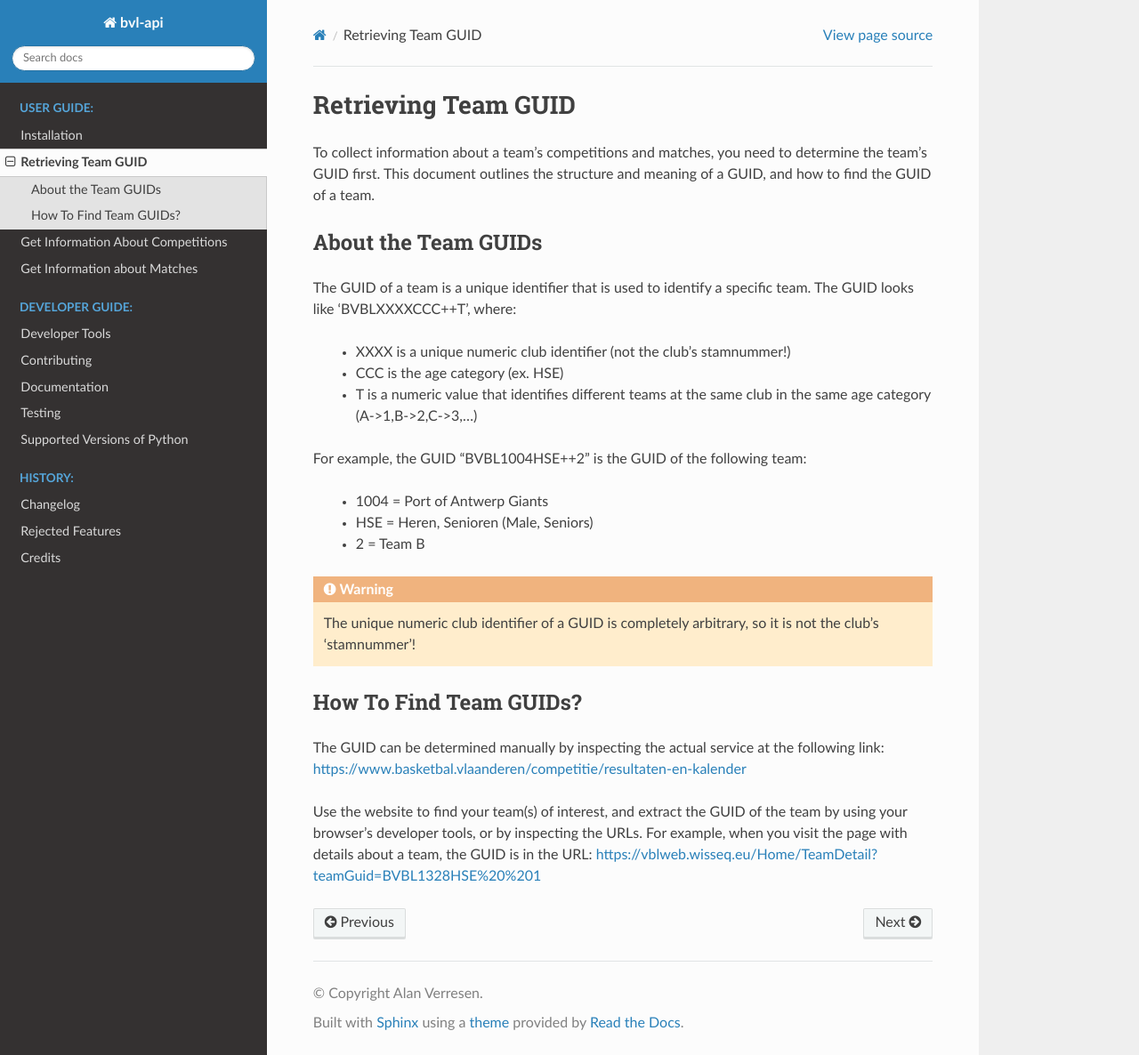
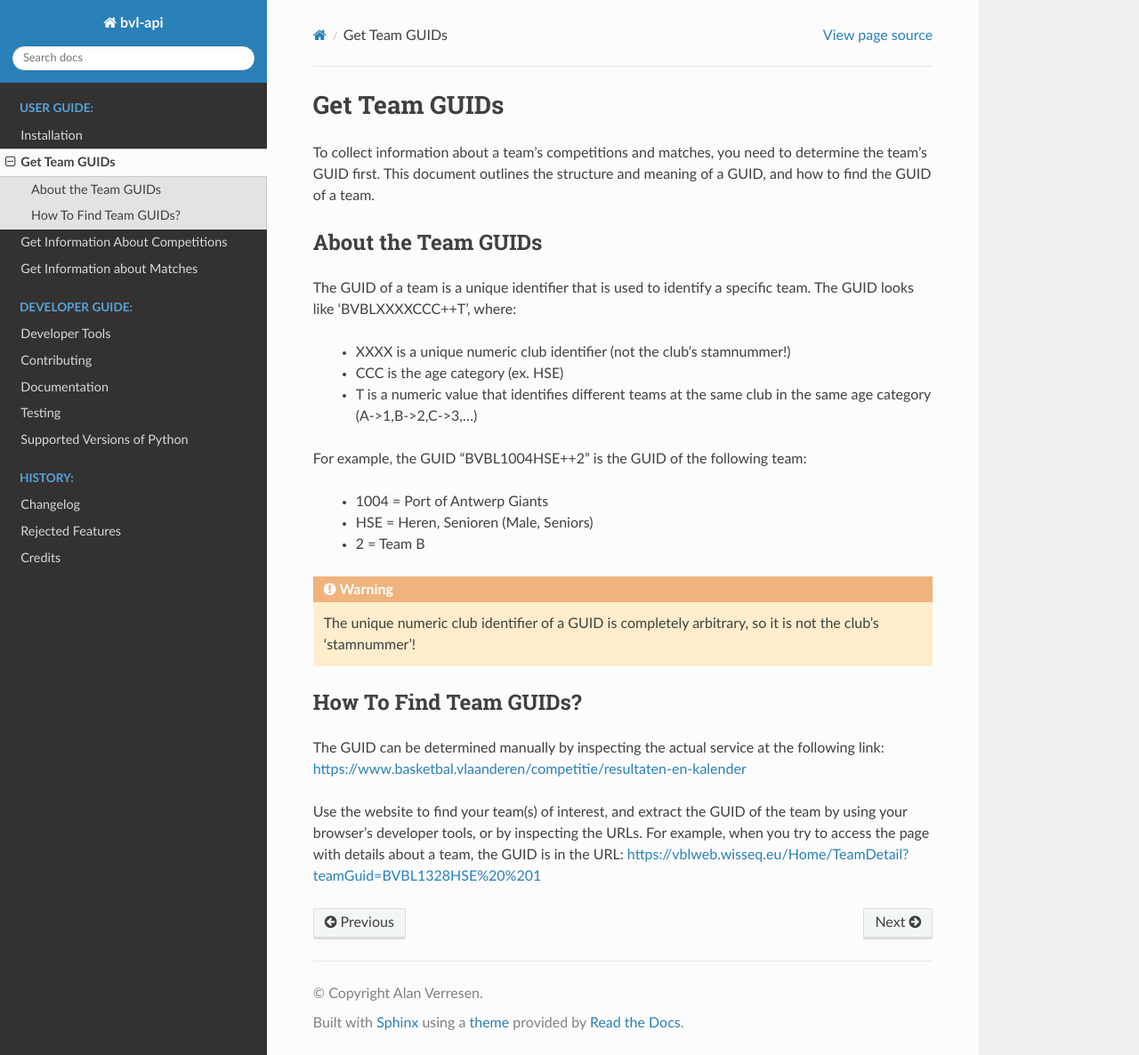
Before and after one commit to alanverresen/bvl-api, a Sphinx documentation site: the page built from docs/content/user_guide/retrieve_guid.rst, in a window 1280 px wide and 1186 px high. Shown: the whole window at 89% size. Built offline with Sphinx 7.4.7 and the Read the Docs theme 2.0.0, drawn with Linux system fonts in a browser that asks for light colours.

Commit message:
Further improved documentation.

```diff
--- a/docs/content/user_guide/retrieve_guid.rst
+++ b/docs/content/user_guide/retrieve_guid.rst
@@ -1,5 +1,5 @@
 ===============================================================================
-Retrieving Team GUID
+Get Team GUIDs
 ===============================================================================
 
 To collect information about a team's competitions and matches, you need to
@@ -40,6 +40,6 @@ https://www.basketbal.vlaanderen/competitie/resultaten-en-kalender
 
 Use the website to find your team(s) of interest, and extract the GUID of the
 team by using your browser's developer tools, or by inspecting the URLs. For
-example, when you visit the page with details about a team, the GUID is
-in the URL:
+example, when you try to access the page with details about a team, the GUID
+is in the URL:
 https://vblweb.wisseq.eu/Home/TeamDetail?teamGuid=BVBL1328HSE%20%201
```
